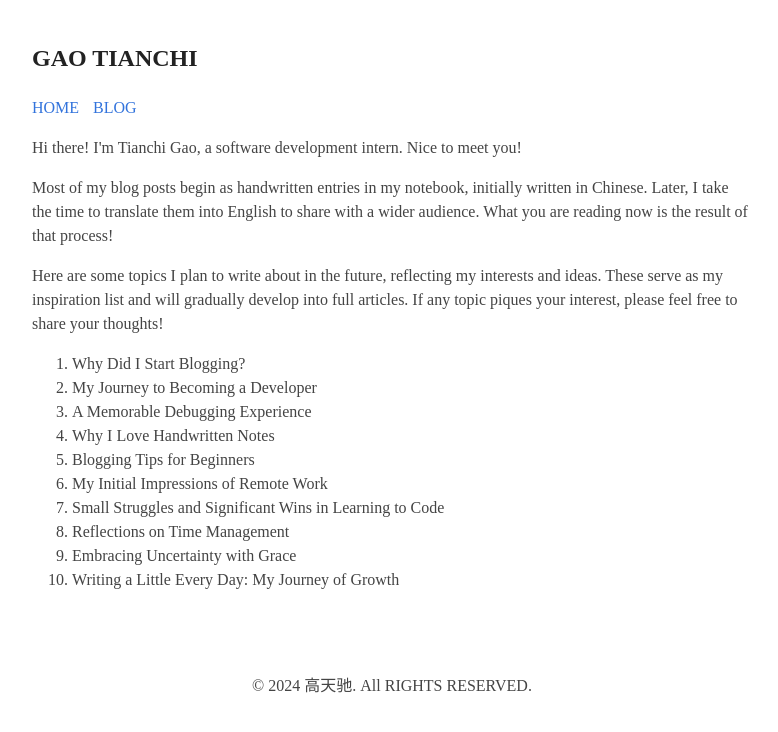
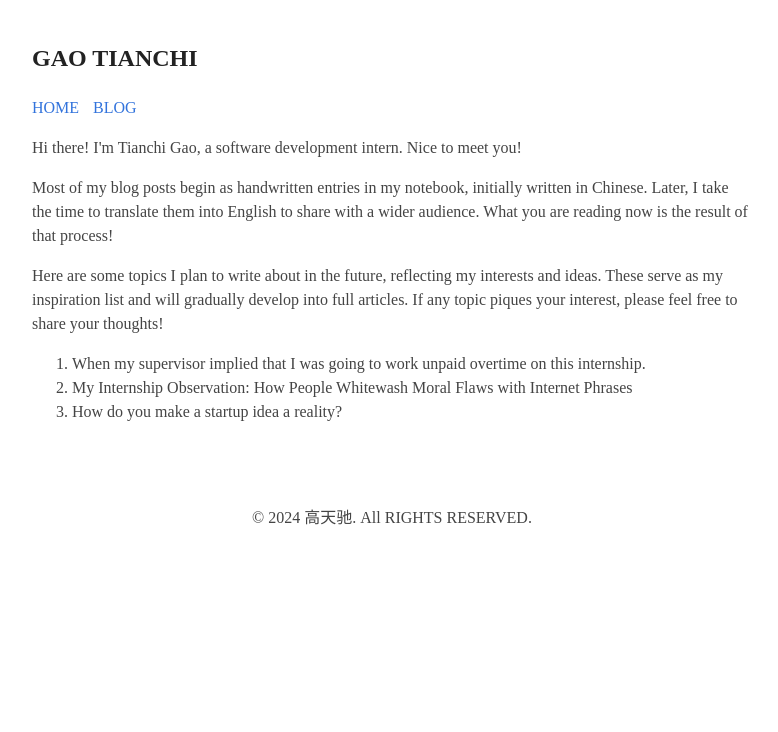
Before and after one commit to gaotianchi/gaotianchi.github.io, a Jekyll site: the page built from index.md, in a window 1280 px wide. Shown: the top 732 px of the page, without its empty margins (248-1026 px from the left). Built offline with Jekyll 4.4.1, drawn with Linux system fonts in a browser that asks for light colours; some web fonts are replaced.

Commit message:
Update index.

```diff
--- a/index.md
+++ b/index.md
@@ -9,13 +9,6 @@ Most of my blog posts begin as handwritten entries in my notebook, initially wri
 
 Here are some topics I plan to write about in the future, reflecting my interests and ideas. These serve as my inspiration list and will gradually develop into full articles. If any topic piques your interest, please feel free to share your thoughts!
 
-1. Why Did I Start Blogging?
-2. My Journey to Becoming a Developer
-3. A Memorable Debugging Experience
-4. Why I Love Handwritten Notes
-5. Blogging Tips for Beginners
-6. My Initial Impressions of Remote Work
-7. Small Struggles and Significant Wins in Learning to Code
-8. Reflections on Time Management
-9. Embracing Uncertainty with Grace
-10. Writing a Little Every Day: My Journey of Growth
+1. When my supervisor implied that I was going to work unpaid overtime on this internship.
+2. My Internship Observation: How People Whitewash Moral Flaws with Internet Phrases
+3. How do you make a startup idea a reality?
```
